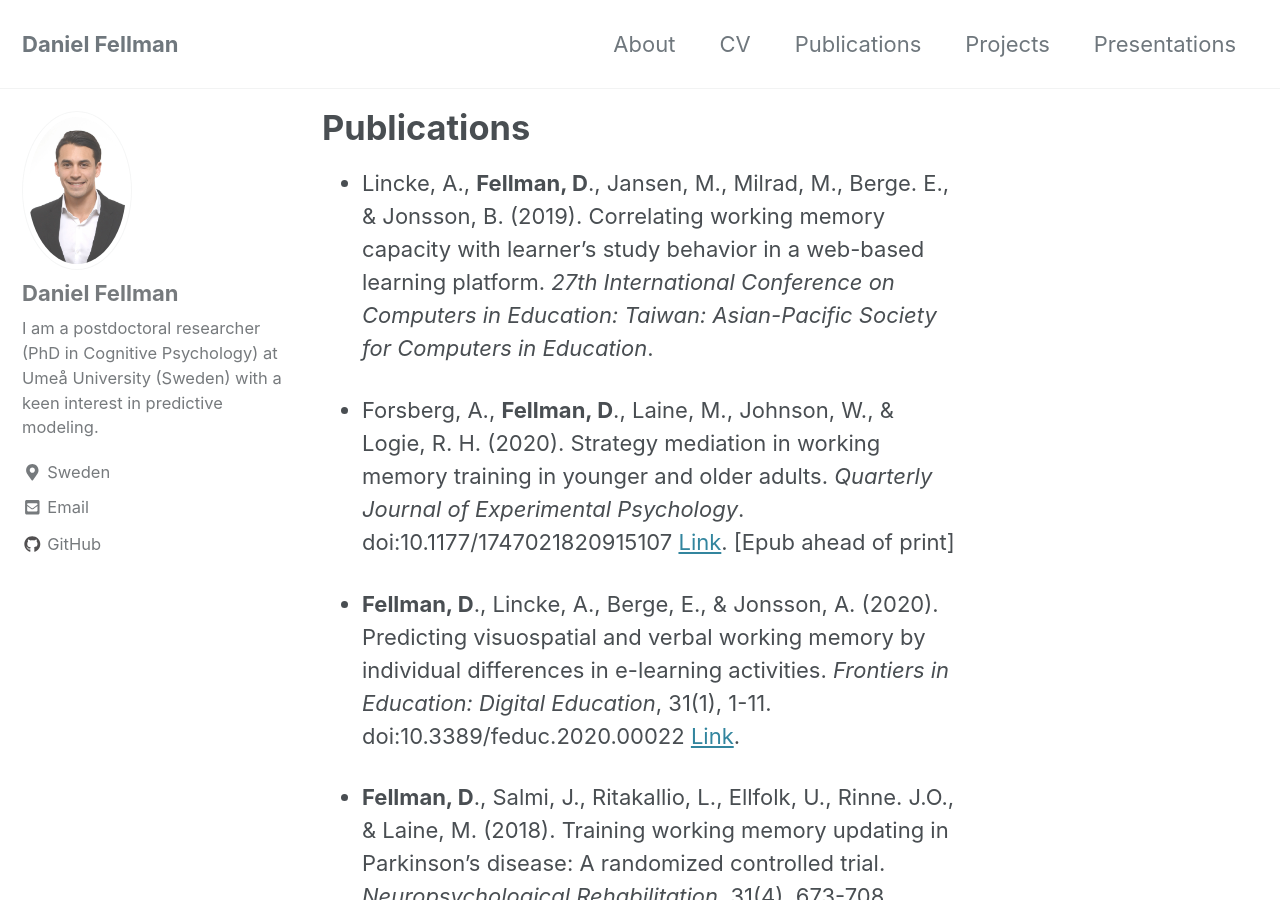
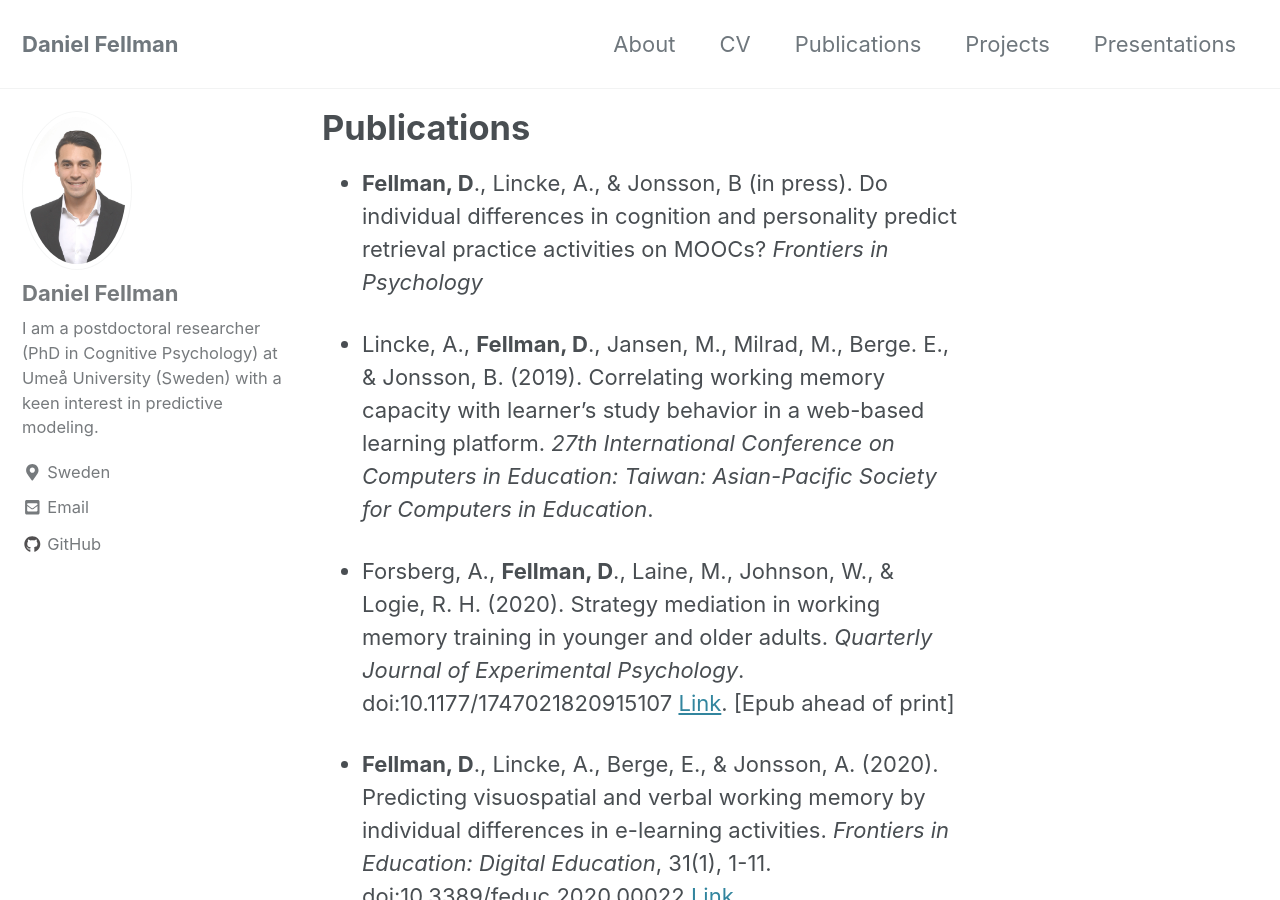
Before and after one commit to danielfellman/danielfellman.github.io, a Jekyll site: the page built from _pages/publications.md, in a window 1280 px wide and 900 px high. Built offline with Jekyll 4.4.1, drawn with Linux system fonts in a browser that asks for light colours; cached includes are drawn as plain includes; nearby versions of some CDN libraries.

Commit message:
Update publications.md

```diff
--- a/_pages/publications.md
+++ b/_pages/publications.md
@@ -4,6 +4,8 @@ permalink: /publ/
 title: "Publications"
 author_profile: true
 ---
+
+*	**Fellman, D**., Lincke, A., & Jonsson, B (in press). Do individual differences in cognition and personality predict retrieval practice activities on MOOCs? *Frontiers in Psychology*
 
 * Lincke, A., **Fellman, D**., Jansen, M., Milrad, M., Berge. E., & Jonsson, B. (2019). Correlating working memory capacity with learner’s study behavior in a web-based learning platform. *27th International Conference on Computers in Education: Taiwan: Asian-Pacific Society for Computers in Education*.
 
```
